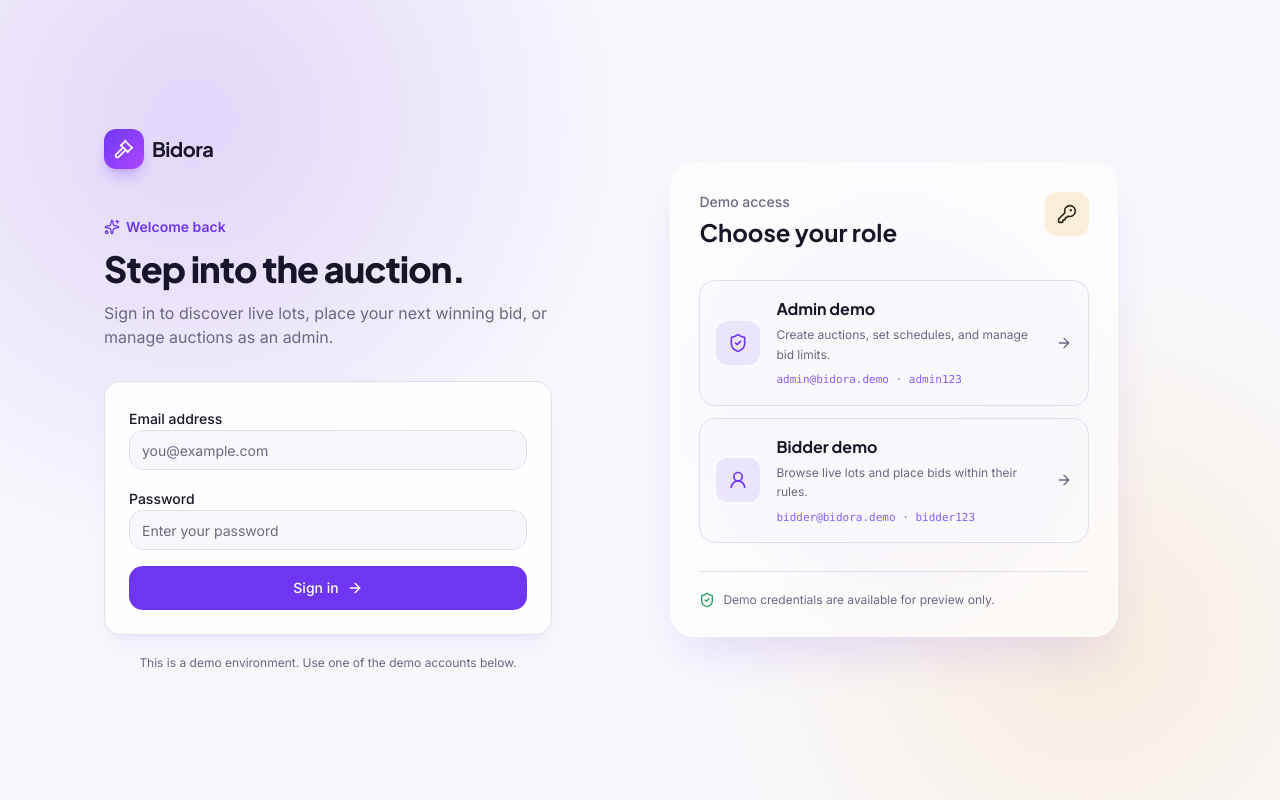
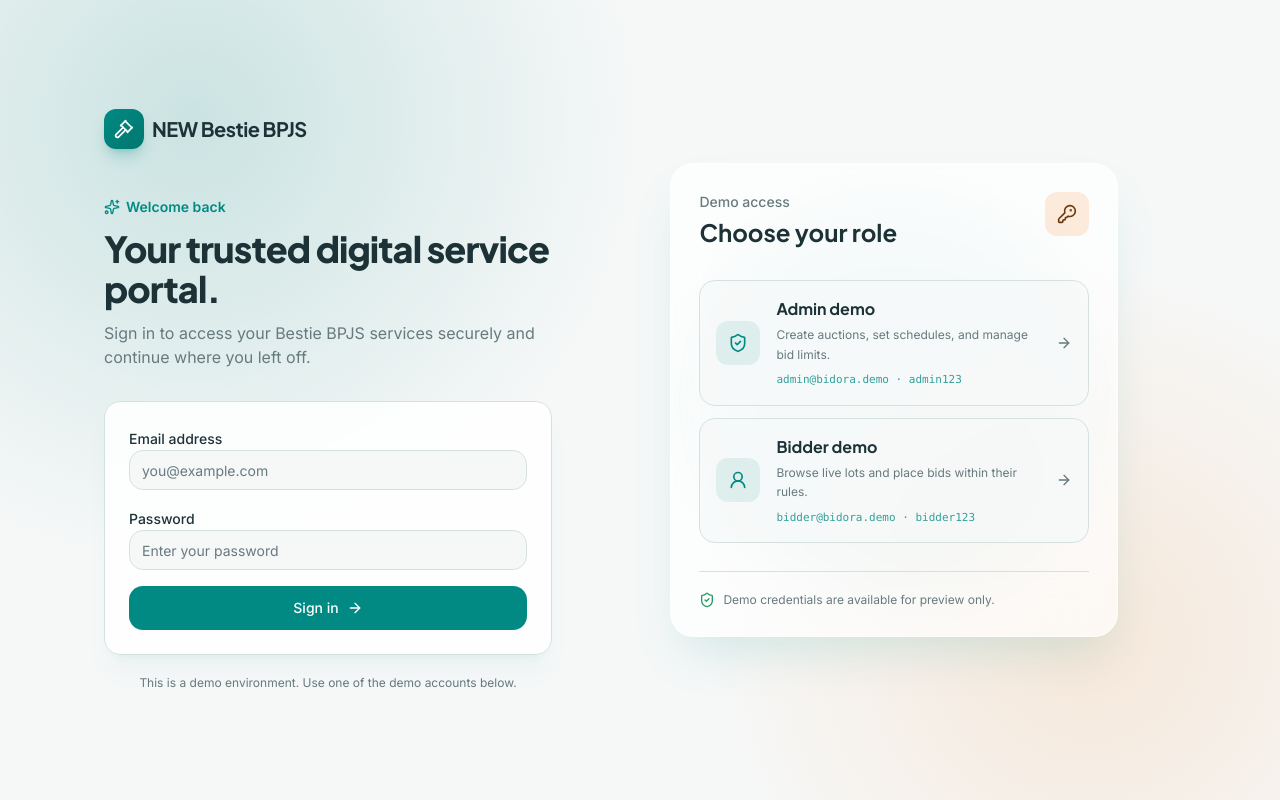
Before and after one commit to MVVKUR/bid-enginer, a React (Vite) app: page /login in a window 1280 px wide. Built offline with nearby package versions, Linux system fonts and the light colour scheme.

Commit message:
Rebrand Bidora as NEW Bestie BPJS with teal theme

```diff
--- a/client/components/auction/AuctionCard.tsx
+++ b/client/components/auction/AuctionCard.tsx
@@ -8,10 +8,10 @@ import BidDialog from "@/components/auction/BidDialog";
 import { Button } from "@/components/ui/button";
 
 const banners = [
-  "from-violet-500 via-purple-500 to-fuchsia-400",
+  "from-teal-700 via-teal-500 to-cyan-400",
   "from-amber-400 via-orange-400 to-rose-400",
-  "from-sky-500 via-indigo-500 to-violet-500",
-  "from-emerald-400 via-teal-500 to-cyan-500",
+  "from-cyan-600 via-teal-500 to-emerald-400",
+  "from-emerald-500 via-teal-500 to-cyan-400",
 ];
 
 export default function AuctionCard({ auction, index }: { auction: Auction; index: number }) {
--- a/client/components/layout/Layout.tsx
+++ b/client/components/layout/Layout.tsx
@@ -19,10 +19,10 @@ export default function Layout({ children }: { children: ReactNode }) {
       <header className="sticky top-0 z-40 border-b border-border/70 bg-background/80 backdrop-blur-lg">
         <div className="container flex h-16 items-center justify-between gap-3">
           <Link to="/" className="flex shrink-0 items-center gap-2">
-            <span className="flex h-9 w-9 items-center justify-center rounded-xl bg-gradient-to-br from-primary to-purple-500 text-primary-foreground shadow-sm shadow-primary/30">
+            <span className="flex h-9 w-9 items-center justify-center rounded-xl bg-gradient-to-br from-primary to-teal-700 text-primary-foreground shadow-sm shadow-primary/30">
               <Gavel className="h-4.5 w-4.5" />
             </span>
-            <span className="font-display text-lg font-bold tracking-tight text-foreground">Bidora</span>
+            <span className="font-display text-lg font-bold tracking-tight text-foreground">NEW Bestie BPJS</span>
           </Link>
 
           <nav className="flex items-center gap-1 rounded-full border border-border bg-secondary/60 p-1">
@@ -51,8 +51,8 @@ export default function Layout({ children }: { children: ReactNode }) {
 
       <footer className="border-t border-border/70 py-8">
         <div className="container flex flex-col items-center justify-between gap-3 text-sm text-muted-foreground sm:flex-row">
-          <div className="flex items-center gap-2"><Gavel className="h-4 w-4 text-primary" /><span className="font-display font-semibold text-foreground">Bidora</span></div>
-          <p>Live auctions, fair limits, real-time bidding.</p>
+          <div className="flex items-center gap-2"><Gavel className="h-4 w-4 text-primary" /><span className="font-display font-semibold text-foreground">NEW Bestie BPJS</span></div>
+          <p>Secure digital services, made simpler.</p>
         </div>
       </footer>
     </div>
--- a/client/global.css
+++ b/client/global.css
@@ -13,95 +13,95 @@
    * A different format will require also updating the theme in tailwind.config.ts.
   */
   :root {
-    --background: 250 45% 98%;
-    --foreground: 252 30% 12%;
+    --background: 180 14% 97%;
+    --foreground: 190 32% 16%;
 
     --card: 0 0% 100%;
-    --card-foreground: 252 30% 12%;
+    --card-foreground: 190 32% 16%;
 
     --popover: 0 0% 100%;
-    --popover-foreground: 252 30% 12%;
+    --popover-foreground: 190 32% 16%;
 
-    --primary: 258 88% 58%;
+    --primary: 177 100% 27%;
     --primary-foreground: 0 0% 100%;
 
-    --secondary: 252 45% 95.5%;
-    --secondary-foreground: 258 40% 22%;
+    --secondary: 180 18% 93.5%;
+    --secondary-foreground: 177 70% 20%;
 
-    --muted: 252 35% 95%;
-    --muted-foreground: 250 12% 46%;
+    --muted: 180 14% 94%;
+    --muted-foreground: 190 10% 45%;
 
-    --accent: 252 45% 94%;
-    --accent-foreground: 258 60% 28%;
+    --accent: 27 90% 94%;
+    --accent-foreground: 27 78% 30%;
 
     --destructive: 0 84.2% 60.2%;
     --destructive-foreground: 210 40% 98%;
 
-    --border: 250 25% 90%;
-    --input: 250 25% 90%;
-    --ring: 258 88% 58%;
+    --border: 180 12% 86%;
+    --input: 180 12% 86%;
+    --ring: 177 100% 27%;
 
     --radius: 1rem;
 
-    --gold: 38 92% 50%;
-    --gold-foreground: 26 45% 14%;
+    --gold: 27 91% 54%;
+    --gold-foreground: 27 75% 24%;
 
     --success: 152 62% 38%;
     --success-foreground: 0 0% 100%;
 
-    --sidebar-background: 250 45% 98%;
-    --sidebar-foreground: 252 20% 26%;
-    --sidebar-primary: 258 88% 58%;
+    --sidebar-background: 180 14% 97%;
+    --sidebar-foreground: 190 20% 25%;
+    --sidebar-primary: 177 100% 27%;
     --sidebar-primary-foreground: 0 0% 98%;
-    --sidebar-accent: 252 45% 94%;
-    --sidebar-accent-foreground: 258 40% 22%;
-    --sidebar-border: 250 25% 90%;
+    --sidebar-accent: 27 90% 94%;
+    --sidebar-accent-foreground: 27 78% 30%;
+    --sidebar-border: 180 12% 86%;
     --sidebar-ring: 258 88% 58%;
   }
 
   .dark {
-    --background: 254 35% 7%;
-    --foreground: 250 30% 96%;
+    --background: 190 35% 7%;
+    --foreground: 180 20% 96%;
 
-    --card: 253 32% 10%;
-    --card-foreground: 250 30% 96%;
+    --card: 190 30% 10%;
+    --card-foreground: 180 20% 96%;
 
-    --popover: 253 32% 10%;
-    --popover-foreground: 250 30% 96%;
+    --popover: 190 30% 10%;
+    --popover-foreground: 180 20% 96%;
 
-    --primary: 258 92% 66%;
-    --primary-foreground: 254 35% 7%;
+    --primary: 177 75% 42%;
+    --primary-foreground: 190 35% 7%;
 
-    --secondary: 253 24% 16%;
-    --secondary-foreground: 250 30% 96%;
+    --secondary: 190 22% 16%;
+    --secondary-foreground: 180 20% 96%;
 
-    --muted: 253 24% 16%;
-    --muted-foreground: 250 12% 68%;
+    --muted: 190 22% 16%;
+    --muted-foreground: 180 10% 68%;
 
-    --accent: 253 24% 18%;
-    --accent-foreground: 250 30% 96%;
+    --accent: 27 45% 18%;
+    --accent-foreground: 180 20% 96%;
 
     --destructive: 0 62.8% 40%;
     --destructive-foreground: 210 40% 98%;
 
-    --border: 253 24% 18%;
-    --input: 253 24% 18%;
-    --ring: 258 92% 66%;
+    --border: 190 22% 20%;
+    --input: 190 22% 20%;
+    --ring: 177 75% 42%;
 
-    --gold: 38 92% 55%;
+    --gold: 27 91% 58%;
     --gold-foreground: 26 45% 10%;
 
     --success: 152 55% 45%;
     --success-foreground: 0 0% 100%;
 
-    --sidebar-background: 253 32% 9%;
-    --sidebar-foreground: 250 20% 90%;
-    --sidebar-primary: 258 92% 66%;
+    --sidebar-background: 190 30% 9%;
+    --sidebar-foreground: 180 15% 90%;
+    --sidebar-primary: 177 75% 42%;
     --sidebar-primary-foreground: 254 35% 7%;
-    --sidebar-accent: 253 24% 16%;
-    --sidebar-accent-foreground: 250 30% 96%;
-    --sidebar-border: 253 24% 18%;
-    --sidebar-ring: 258 92% 66%;
+    --sidebar-accent: 190 22% 16%;
+    --sidebar-accent-foreground: 180 20% 96%;
+    --sidebar-border: 190 22% 20%;
+    --sidebar-ring: 177 75% 42%;
   }
 }
 
--- a/client/pages/Login.tsx
+++ b/client/pages/Login.tsx
@@ -45,7 +45,7 @@ export default function Login() {
       setError("Those demo credentials don't match. Try one of the accounts below.");
       return;
     }
-    toast.success("Welcome to Bidora");
+    toast.success("Welcome to NEW Bestie BPJS");
     navigate(destination, { replace: true });
   }
 
@@ -57,14 +57,14 @@ export default function Login() {
 
   return (
     <div className="relative flex min-h-screen overflow-hidden bg-background">
-      <div className="absolute inset-0 bg-[radial-gradient(circle_at_15%_15%,rgba(124,58,237,0.18),transparent_35%),radial-gradient(circle_at_85%_80%,rgba(245,158,11,0.12),transparent_30%)]" />
+      <div className="absolute inset-0 bg-[radial-gradient(circle_at_15%_15%,rgba(0,133,124,0.18),transparent_35%),radial-gradient(circle_at_85%_80%,rgba(245,130,32,0.14),transparent_30%)]" />
       <div className="relative z-10 mx-auto grid w-full max-w-6xl grid-cols-1 items-center gap-12 px-6 py-10 lg:grid-cols-[0.9fr_1.1fr] lg:px-10">
         <div className="mx-auto w-full max-w-md lg:mx-0">
           <Link to="/login" className="mb-12 inline-flex items-center gap-2">
-            <span className="flex h-10 w-10 items-center justify-center rounded-xl bg-gradient-to-br from-primary to-purple-500 text-primary-foreground shadow-lg shadow-primary/25">
+            <span className="flex h-10 w-10 items-center justify-center rounded-xl bg-gradient-to-br from-primary to-teal-700 text-primary-foreground shadow-lg shadow-primary/25">
               <Gavel className="h-5 w-5" />
             </span>
-            <span className="font-display text-xl font-bold tracking-tight">Bidora</span>
+            <span className="font-display text-xl font-bold tracking-tight">NEW Bestie BPJS</span>
           </Link>
 
           <div className="mb-8">
@@ -72,9 +72,9 @@ export default function Login() {
               <Sparkles className="h-4 w-4" />
               Welcome back
             </p>
-            <h1 className="text-4xl font-extrabold tracking-tight text-foreground">Step into the auction.</h1>
+            <h1 className="text-4xl font-extrabold tracking-tight text-foreground">Your trusted digital service portal.</h1>
             <p className="mt-3 text-muted-foreground">
-              Sign in to discover live lots, place your next winning bid, or manage auctions as an admin.
+              Sign in to access your Bestie BPJS services securely and continue where you left off.
             </p>
           </div>
 
--- a/index.html
+++ b/index.html
@@ -3,10 +3,10 @@
   <head>
     <meta charset="UTF-8" />
     <meta name="viewport" content="width=device-width, initial-scale=1.0" />
-    <title>Bidora — Live Bidding Platform</title>
+    <title>NEW Bestie BPJS</title>
     <meta
       name="description"
-      content="Bidora is a live bidding platform where admins open timed auctions with custom bid limits and bidders compete in real time."
+      content="NEW Bestie BPJS — secure digital services made simpler."
     />
   </head>
 
```
